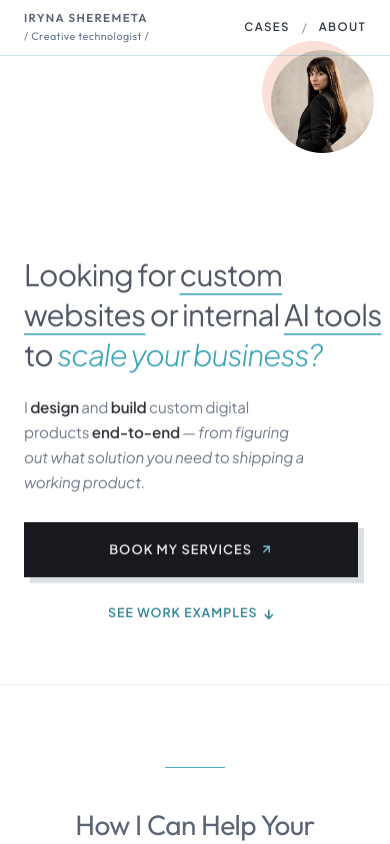
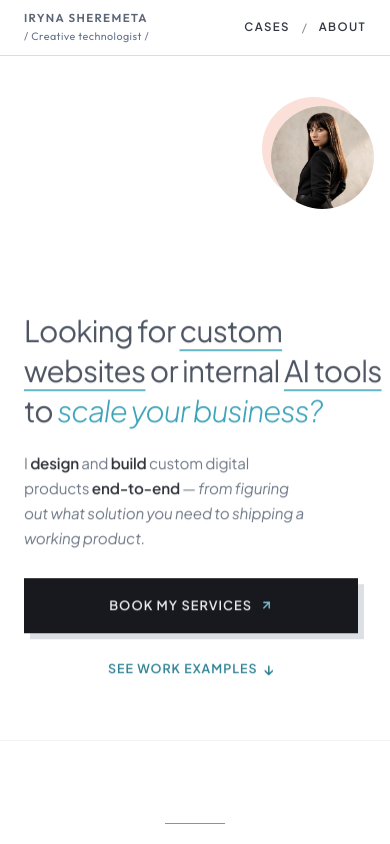
Before and after one commit to Irene2828/porfoliojuly, a Next.js app: page / in a window 390 px wide. Shown: the top 844 px of the page. Built offline with nearby package versions, Linux system fonts and the light colour scheme; no server answers; the database is empty.

Commit message:
style: mobile hero — fix avatar overlapping fixed header (padding-top 6rem)

```diff
--- a/src/app/components/Hero.css
+++ b/src/app/components/Hero.css
@@ -1988,10 +1988,12 @@
 
   /* 2. Фото: +15% (96px -> ~110px). Вже стоїть справа над заголовком —
      лишаємо так; вирівнюємо вертикальні відстані: від хедера до фото
-     стільки ж, скільки від фото до заголовка. */
+     стільки ж, скільки від фото до заголовка.
+     Хедер фіксований (3.5rem), тому верхній паддінг = 3.5rem + 2.5rem,
+     інакше фото заїжджає під хедер. */
   .v2-theme .hero-section,
   .hero-section {
-    padding-top: 2.5rem !important;
+    padding-top: 6rem !important;
   }
   .v2-theme .hero-image-wrapper,
   .hero-image-wrapper {
```
